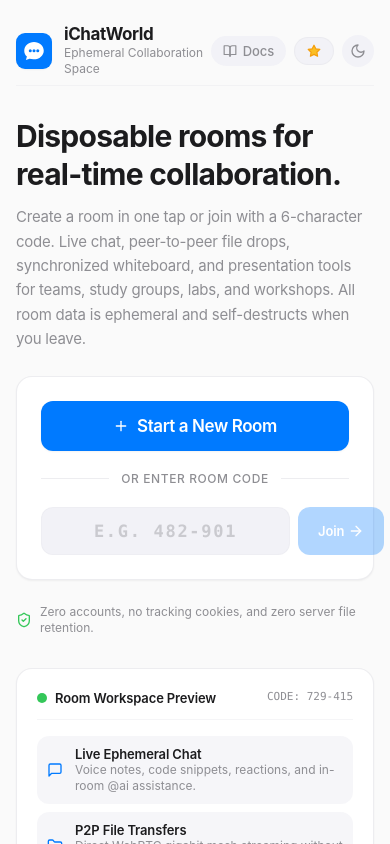
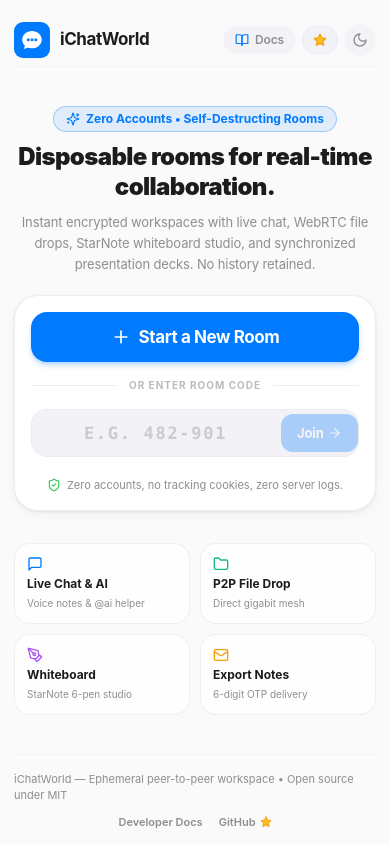
Before and after one commit to pwnjoshi/iChatWorld, a React (Vite) app in the folder client/: page / in a window 390 px wide. Shown: the top 844 px of the page. Built offline with nearby package versions, Linux system fonts and the light colour scheme; no server answers.

Commit message:
feat(mobile): mobile-first native polish for homepage action card and room dashboard

```diff
--- a/client/src/components/home/HomePage.tsx
+++ b/client/src/components/home/HomePage.tsx
@@ -15,7 +15,9 @@
   ArrowRight,
   Plus,
   BookOpen,
-  ShieldCheck
+  ShieldCheck,
+  Sparkles,
+  Lock
 } from 'lucide-react';
 
 interface HomePageProps {
@@ -74,30 +76,30 @@
   };
 
   return (
-    <div className="min-h-screen bg-apple-primaryBg dark:bg-black text-apple-textPrimary dark:text-white flex flex-col justify-between p-4 sm:p-6 md:p-8 select-none transition-colors">
-      {/* Header */}
-      <header className="flex items-center justify-between py-2 border-b border-apple-border/40 dark:border-white/10">
-        <div className="flex items-center gap-3">
+    <div className="min-h-screen bg-apple-primaryBg dark:bg-black text-apple-textPrimary dark:text-white flex flex-col justify-between p-3.5 sm:p-6 md:p-8 select-none transition-colors">
+      {/* Top Header */}
+      <header className="flex items-center justify-between py-2 border-b border-apple-border/40 dark:border-white/10 max-w-6xl mx-auto w-full">
+        <div className="flex items-center gap-2.5 sm:gap-3">
           <BrandLogo size="md" />
           <div>
             <h2 className="text-body font-bold tracking-tight text-apple-textPrimary dark:text-white leading-tight">
               iChatWorld
             </h2>
-            <p className="text-caption text-apple-textSecondary dark:text-white/50">
+            <p className="text-[11px] text-apple-textSecondary dark:text-white/50 hidden sm:block">
               Ephemeral Collaboration Space
             </p>
           </div>
         </div>
 
-        <div className="flex items-center gap-2 sm:gap-3">
+        <div className="flex items-center gap-1.5 sm:gap-3">
           {/* Docs Modal Button */}
           <button
             onClick={() => setShowDocsModal(true)}
-            className="flex items-center gap-1.5 px-3 py-1.5 rounded-full text-footnote font-medium text-apple-textSecondary dark:text-white/80 hover:text-apple-textPrimary dark:hover:text-white bg-apple-secondaryBg dark:bg-white/10 hover:bg-apple-tertiaryBg dark:hover:bg-white/20 transition-all"
+            className="flex items-center gap-1.5 px-3 py-1.5 rounded-full text-footnote font-semibold text-apple-textSecondary dark:text-white/80 hover:text-apple-textPrimary dark:hover:text-white bg-apple-secondaryBg dark:bg-white/10 hover:bg-apple-tertiaryBg dark:hover:bg-white/20 transition-all active:scale-95"
             title="Open Platform & Developer Docs"
           >
-            <BookOpen className="w-3.5 h-3.5" />
-            <span>Docs</span>
+            <BookOpen className="w-3.5 h-3.5 text-apple-blue" />
+            <span className="text-xs sm:text-footnote">Docs</span>
           </button>
 
           {/* Star on GitHub */}
@@ -105,7 +107,7 @@
             href="https://github.com/pwnjoshi/iChatWorld"
             target="_blank"
             rel="noopener noreferrer"
-            className="flex items-center gap-1.5 px-3 py-1.5 rounded-full bg-apple-secondaryBg dark:bg-white/10 hover:bg-apple-tertiaryBg text-apple-textPrimary dark:text-white border border-apple-border/50 dark:border-white/10 text-footnote font-medium transition-all"
+            className="flex items-center gap-1.5 px-2.5 sm:px-3 py-1.5 rounded-full bg-apple-secondaryBg dark:bg-white/10 hover:bg-yellow-50 dark:hover:bg-yellow-950/30 text-apple-textPrimary dark:text-white border border-apple-border/50 dark:border-white/10 text-footnote font-semibold transition-all active:scale-95"
             title="Star iChatWorld on GitHub"
           >
             <Star className="w-3.5 h-3.5 fill-amber-400 text-amber-500" />
@@ -116,7 +118,7 @@
           {onToggleDarkMode && (
             <button
               onClick={onToggleDarkMode}
-              className="p-2 rounded-full text-apple-textSecondary dark:text-white/80 hover:text-apple-textPrimary dark:hover:text-white bg-apple-secondaryBg dark:bg-white/10 hover:bg-apple-tertiaryBg dark:hover:bg-white/20 transition-colors"
+              className="p-2 rounded-full text-apple-textSecondary dark:text-white/80 hover:text-apple-textPrimary dark:hover:text-white bg-apple-secondaryBg dark:bg-white/10 hover:bg-apple-tertiaryBg dark:hover:bg-white/20 transition-colors active:scale-95"
               title={isDarkMode ? 'Switch to Light Mode' : 'Switch to Dark Mode'}
             >
               {isDarkMode ? <Sun className="w-4 h-4 text-amber-400" /> : <Moon className="w-4 h-4" />}
@@ -125,134 +127,167 @@
         </div>
       </header>
 
-      {/* Main Area */}
-      <main className="my-auto py-8 md:py-14 max-w-6xl mx-auto w-full">
-        <div className="grid grid-cols-1 lg:grid-cols-12 gap-8 lg:gap-12 items-center">
+      {/* Main Hero & Action Section */}
+      <main className="my-auto py-5 sm:py-8 md:py-12 max-w-6xl mx-auto w-full">
+        <div className="grid grid-cols-1 lg:grid-cols-12 gap-6 lg:gap-12 items-center">
           {/* Left Column: Heading & Room Action Card */}
-          <div className="lg:col-span-7 space-y-6">
-            <div className="space-y-3">
-              <h1 className="text-3xl sm:text-4xl md:text-5xl font-bold tracking-tight text-apple-textPrimary dark:text-white leading-tight">
+          <div className="lg:col-span-7 space-y-5 sm:space-y-6 text-center lg:text-left">
+            <div className="space-y-2.5 sm:space-y-3">
+              <div className="inline-flex items-center gap-1.5 px-3 py-1 rounded-full bg-apple-blue/10 dark:bg-apple-blue/20 text-apple-blue text-caption font-bold border border-apple-blue/30 mx-auto lg:mx-0">
+                <Sparkles className="w-3.5 h-3.5" />
+                <span>Zero Accounts • Self-Destructing Rooms</span>
+              </div>
+
+              <h1 className="text-2xl sm:text-4xl md:text-5xl font-black tracking-tight text-apple-textPrimary dark:text-white leading-tight">
                 Disposable rooms for real-time collaboration.
               </h1>
-              <p className="text-subhead text-apple-textSecondary dark:text-white/70 max-w-xl leading-relaxed">
-                Create a room in one tap or join with a 6-character code. Live chat, peer-to-peer file drops, synchronized whiteboard, and presentation tools for teams, study groups, labs, and workshops. All room data is ephemeral and self-destructs when you leave.
+              <p className="text-footnote sm:text-subhead text-apple-textSecondary dark:text-white/70 max-w-xl mx-auto lg:mx-0 leading-relaxed">
+                Instant encrypted workspaces with live chat, WebRTC file drops, StarNote whiteboard studio, and synchronized presentation decks. No history retained.
               </p>
             </div>
 
             {/* Action Card */}
-            <div className="bg-white dark:bg-[#1C1C1E] rounded-2xl p-6 sm:p-7 shadow-sm border border-apple-border/70 dark:border-white/10 space-y-5 max-w-lg">
+            <div className="bg-white/90 dark:bg-[#1C1C1E]/90 backdrop-blur-xl rounded-3xl p-4 sm:p-7 shadow-ios-card border border-apple-border/70 dark:border-white/10 space-y-4 max-w-md mx-auto lg:mx-0">
               {/* Start a Room Button */}
               <div>
                 <button
                   onClick={() => setModalMode('create')}
-                  className="w-full py-3.5 px-6 rounded-xl bg-apple-blue hover:bg-apple-blueHover text-white font-semibold text-body transition-all flex items-center justify-center gap-2 active:scale-[0.99] shadow-sm"
+                  className="w-full py-3.5 px-6 rounded-2xl bg-apple-blue hover:bg-apple-blueHover text-white font-bold text-body transition-all flex items-center justify-center gap-2 active:scale-[0.98] shadow-md shadow-apple-blue/25"
                 >
-                  <Plus className="w-4 h-4" />
+                  <Plus className="w-5 h-5" />
                   <span>Start a New Room</span>
                 </button>
               </div>
 
               {/* Symmetric Divider */}
-              <div className="relative flex items-center justify-center my-3">
+              <div className="relative flex items-center justify-center my-2">
                 <div className="flex-grow border-t border-apple-border/70 dark:border-white/10" />
-                <span className="shrink-0 px-3 text-caption uppercase tracking-wider text-apple-textSecondary dark:text-white/40 font-medium">
+                <span className="shrink-0 px-3 text-[10px] font-bold uppercase tracking-widest text-apple-textSecondary/60 dark:text-white/40">
                   or enter room code
                 </span>
                 <div className="flex-grow border-t border-apple-border/70 dark:border-white/10" />
               </div>
 
-              {/* Join Form */}
-              <form onSubmit={handleJoinClick} className="space-y-3">
-                <div className="flex gap-2">
+              {/* Join Form (Embedded input capsule without overflow) */}
+              <form onSubmit={handleJoinClick} className="space-y-2">
+                <div className="flex items-center gap-1.5 p-1 bg-apple-secondaryBg dark:bg-white/10 rounded-2xl border border-apple-border/50 dark:border-white/10 focus-within:ring-2 focus-within:ring-apple-blue transition-all">
                   <input
                     type="text"
                     value={codeInput}
                     onChange={handleCodeChange}
                     placeholder="e.g. 482-901"
                     maxLength={7}
-                    className="flex-1 px-4 py-3 bg-apple-secondaryBg dark:bg-white/10 rounded-xl text-body font-mono font-bold tracking-widest text-center text-apple-textPrimary dark:text-white placeholder:text-apple-textSecondary/40 dark:placeholder:text-white/30 outline-none border border-apple-border/40 dark:border-white/10 focus:border-apple-blue transition-all uppercase"
+                    className="flex-1 bg-transparent px-3 py-2 text-center text-body sm:text-headline font-mono font-bold tracking-widest text-apple-textPrimary dark:text-white placeholder:text-apple-textSecondary/40 dark:placeholder:text-white/30 outline-none uppercase"
                   />
                   <button
                     type="submit"
                     disabled={cleanRoomCode(codeInput).length !== 6}
-                    className="px-5 py-3 rounded-xl bg-apple-blue hover:bg-apple-blueHover disabled:opacity-30 text-white font-semibold text-footnote transition-all flex items-center justify-center shrink-0 active:scale-[0.98]"
+                    className="px-4 py-2.5 rounded-xl bg-apple-blue hover:bg-apple-blueHover disabled:opacity-30 text-white font-bold text-footnote transition-all flex items-center gap-1 shrink-0 active:scale-95 shadow-sm"
                   >
                     <span>Join</span>
-                    <ArrowRight className="w-4 h-4 ml-1" />
+                    <ArrowRight className="w-3.5 h-3.5" />
                   </button>
                 </div>
 
                 {joinError && (
-                  <p className="text-caption text-apple-red font-medium text-center">
+                  <p className="text-caption text-apple-red font-medium text-center pt-1">
                     {joinError}
                   </p>
                 )}
               </form>
-            </div>
 
-            {/* Privacy note */}
-            <div className="flex items-center gap-2 text-caption text-apple-textSecondary dark:text-white/50">
-              <ShieldCheck className="w-4 h-4 text-apple-green shrink-0" />
-              <span>Zero accounts, no tracking cookies, and zero server file retention.</span>
+              {/* Privacy note */}
+              <div className="flex items-center justify-center gap-1.5 text-[11px] text-apple-textSecondary dark:text-white/50 pt-1">
+                <ShieldCheck className="w-3.5 h-3.5 text-apple-green shrink-0" />
+                <span>Zero accounts, no tracking cookies, zero server logs.</span>
+              </div>
             </div>
           </div>
 
-          {/* Right Column: Live Studio Preview Panel */}
+          {/* Right Column: Studio Capabilities (Desktop Preview / Mobile 2x2 Grid) */}
           <div className="lg:col-span-5">
-            <div className="bg-white dark:bg-[#1C1C1E] rounded-2xl border border-apple-border/70 dark:border-white/10 shadow-sm p-5 space-y-4">
+            {/* Desktop Full Workspace Preview Card */}
+            <div className="hidden lg:block bg-white dark:bg-[#1C1C1E] rounded-3xl border border-apple-border/70 dark:border-white/10 shadow-ios-card p-5 space-y-4">
               <div className="flex items-center justify-between border-b border-apple-border/40 dark:border-white/10 pb-3">
                 <div className="flex items-center gap-2">
-                  <div className="w-2.5 h-2.5 rounded-full bg-apple-green" />
-                  <span className="text-footnote font-semibold text-apple-textPrimary dark:text-white">
+                  <div className="w-2.5 h-2.5 rounded-full bg-apple-green animate-pulse" />
+                  <span className="text-footnote font-bold text-apple-textPrimary dark:text-white">
                     Room Workspace Preview
                   </span>
                 </div>
-                <span className="text-[11px] font-mono text-apple-textSecondary dark:text-white/50">
+                <span className="text-[11px] font-mono font-semibold text-apple-textSecondary dark:text-white/50">
                   CODE: 729-415
                 </span>
               </div>
 
               {/* Tool Capabilities Preview */}
               <div className="space-y-2 text-footnote">
-                <div className="flex items-center gap-3 p-2.5 rounded-xl bg-apple-secondaryBg/70 dark:bg-white/5">
+                <div className="flex items-center gap-3 p-2.5 rounded-2xl bg-apple-secondaryBg/70 dark:bg-white/5">
                   <MessageSquare className="w-4 h-4 text-apple-blue shrink-0" />
                   <div>
-                    <p className="font-semibold text-apple-textPrimary dark:text-white leading-tight">Live Ephemeral Chat</p>
+                    <p className="font-bold text-apple-textPrimary dark:text-white leading-tight">Live Ephemeral Chat</p>
                     <p className="text-caption text-apple-textSecondary dark:text-white/60">Voice notes, code snippets, reactions, and in-room @ai assistance.</p>
                   </div>
                 </div>
 
-                <div className="flex items-center gap-3 p-2.5 rounded-xl bg-apple-secondaryBg/70 dark:bg-white/5">
+                <div className="flex items-center gap-3 p-2.5 rounded-2xl bg-apple-secondaryBg/70 dark:bg-white/5">
                   <Folder className="w-4 h-4 text-apple-blue shrink-0" />
                   <div>
-                    <p className="font-semibold text-apple-textPrimary dark:text-white leading-tight">P2P File Transfers</p>
+                    <p className="font-bold text-apple-textPrimary dark:text-white leading-tight">P2P File Transfers</p>
                     <p className="text-caption text-apple-textSecondary dark:text-white/60">Direct WebRTC gigabit mesh streaming without server disk storage.</p>
                   </div>
                 </div>
 
-                <div className="flex items-center gap-3 p-2.5 rounded-xl bg-apple-secondaryBg/70 dark:bg-white/5">
+                <div className="flex items-center gap-3 p-2.5 rounded-2xl bg-apple-secondaryBg/70 dark:bg-white/5">
                   <PenTool className="w-4 h-4 text-apple-blue shrink-0" />
                   <div>
-                    <p className="font-semibold text-apple-textPrimary dark:text-white leading-tight">Collaborative Whiteboard</p>
-                    <p className="text-caption text-apple-textSecondary dark:text-white/60">Bézier pressure strokes, math grid paper, and PNG exports.</p>
+                    <p className="font-bold text-apple-textPrimary dark:text-white leading-tight">StarNote Whiteboard Studio</p>
+                    <p className="text-caption text-apple-textSecondary dark:text-white/60">6-Pen dock, pressure curves, multi-erasers, and text notes.</p>
                   </div>
                 </div>
 
-                <div className="flex items-center gap-3 p-2.5 rounded-xl bg-apple-secondaryBg/70 dark:bg-white/5">
+                <div className="flex items-center gap-3 p-2.5 rounded-2xl bg-apple-secondaryBg/70 dark:bg-white/5">
                   <Presentation className="w-4 h-4 text-apple-blue shrink-0" />
                   <div>
-                    <p className="font-semibold text-apple-textPrimary dark:text-white leading-tight">Slide Presenter & Laser</p>
+                    <p className="font-bold text-apple-textPrimary dark:text-white leading-tight">Slide Presenter & Laser</p>
                     <p className="text-caption text-apple-textSecondary dark:text-white/60">Synchronized slides with live drawing annotations and laser pointer.</p>
                   </div>
                 </div>
 
-                <div className="flex items-center gap-3 p-2.5 rounded-xl bg-apple-secondaryBg/70 dark:bg-white/5">
+                <div className="flex items-center gap-3 p-2.5 rounded-2xl bg-apple-secondaryBg/70 dark:bg-white/5">
                   <Mail className="w-4 h-4 text-apple-blue shrink-0" />
                   <div>
-                    <p className="font-semibold text-apple-textPrimary dark:text-white leading-tight">Export Notes & Homework</p>
+                    <p className="font-bold text-apple-textPrimary dark:text-white leading-tight">Export Notes & Homework</p>
                     <p className="text-caption text-apple-textSecondary dark:text-white/60">6-digit OTP verified delivery with whiteboard PNGs & assignments.</p>
                   </div>
                 </div>
+              </div>
+            </div>
+
+            {/* Mobile Native 2x2 Feature Cards Grid */}
+            <div className="grid grid-cols-2 gap-2.5 lg:hidden pt-2">
+              <div className="p-3 bg-white/70 dark:bg-white/5 backdrop-blur rounded-2xl border border-apple-border/60 dark:border-white/10 space-y-1">
+                <MessageSquare className="w-4 h-4 text-apple-blue" />
+                <p className="text-caption font-bold text-apple-textPrimary dark:text-white">Live Chat & AI</p>
+                <p className="text-[10px] text-apple-textSecondary dark:text-white/50">Voice notes & @ai helper</p>
+              </div>
+
+              <div className="p-3 bg-white/70 dark:bg-white/5 backdrop-blur rounded-2xl border border-apple-border/60 dark:border-white/10 space-y-1">
+                <Folder className="w-4 h-4 text-emerald-500" />
+                <p className="text-caption font-bold text-apple-textPrimary dark:text-white">P2P File Drop</p>
+                <p className="text-[10px] text-apple-textSecondary dark:text-white/50">Direct gigabit mesh</p>
+              </div>
+
+              <div className="p-3 bg-white/70 dark:bg-white/5 backdrop-blur rounded-2xl border border-apple-border/60 dark:border-white/10 space-y-1">
+                <PenTool className="w-4 h-4 text-purple-500" />
+                <p className="text-caption font-bold text-apple-textPrimary dark:text-white">Whiteboard</p>
+                <p className="text-[10px] text-apple-textSecondary dark:text-white/50">StarNote 6-pen studio</p>
+              </div>
+
+              <div className="p-3 bg-white/70 dark:bg-white/5 backdrop-blur rounded-2xl border border-apple-border/60 dark:border-white/10 space-y-1">
+                <Mail className="w-4 h-4 text-amber-500" />
+                <p className="text-caption font-bold text-apple-textPrimary dark:text-white">Export Notes</p>
+                <p className="text-[10px] text-apple-textSecondary dark:text-white/50">6-digit OTP delivery</p>
               </div>
             </div>
           </div>
@@ -260,12 +295,12 @@
       </main>
 
       {/* Footer */}
-      <footer className="pt-5 border-t border-apple-border/40 dark:border-white/10 flex flex-col sm:flex-row items-center justify-between gap-3 text-caption text-apple-textSecondary dark:text-white/50">
+      <footer className="pt-4 border-t border-apple-border/40 dark:border-white/10 flex flex-col sm:flex-row items-center justify-between gap-2.5 text-[11px] text-apple-textSecondary dark:text-white/50 max-w-6xl mx-auto w-full pb-safe">
         <p>iChatWorld — Ephemeral peer-to-peer workspace • Open source under MIT</p>
         <div className="flex items-center gap-4">
           <button
             onClick={() => setShowDocsModal(true)}
-            className="hover:text-apple-blue transition-colors font-medium"
+            className="hover:text-apple-blue transition-colors font-semibold"
           >
             Developer Docs
           </button>
@@ -273,7 +308,7 @@
             href="https://github.com/pwnjoshi/iChatWorld"
             target="_blank"
             rel="noopener noreferrer"
-            className="hover:text-apple-blue transition-colors font-medium flex items-center gap-1"
+            className="hover:text-apple-blue transition-colors font-semibold flex items-center gap-1"
           >
             <span>GitHub</span>
             <Star className="w-3 h-3 fill-amber-400 text-amber-500" />
```
Also changed, not shown: client/src/components/room/ChatPanel.tsx (+16 -23 lines), client/src/components/room/RoomHeader.tsx (+9 -9 lines), client/src/components/room/RoomView.tsx (+6 -6 lines).
